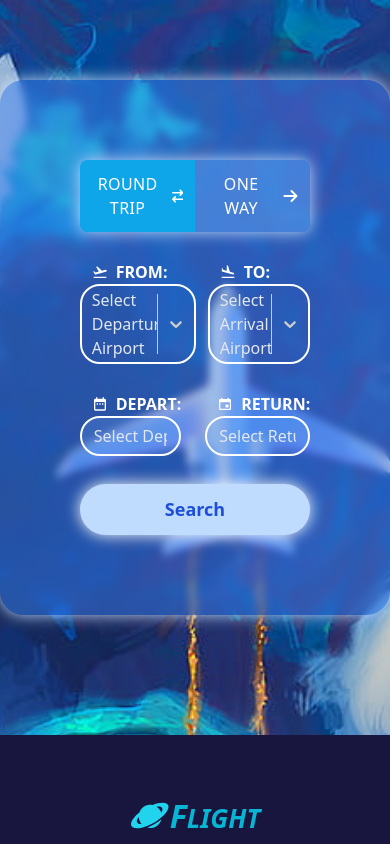
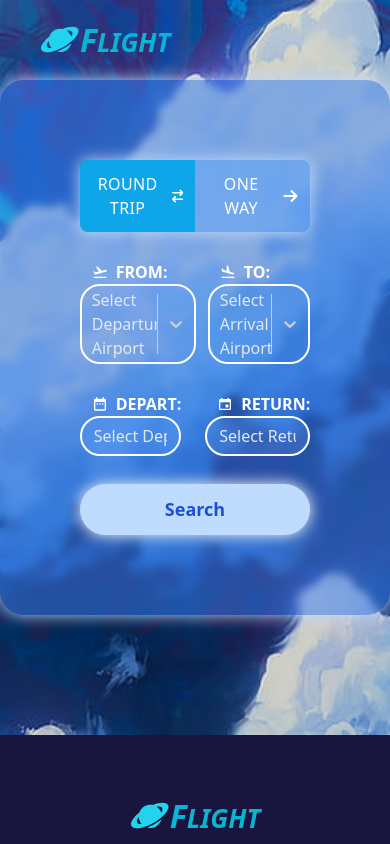
Before and after one commit to gokcetasci/flight-search-app, a React (Create React App) app: page / in a window 390 px wide. Shown: the top 844 px of the page. Built offline with nearby package versions, Linux system fonts and the light colour scheme.

Commit message:
added responsive and website!s logo, background image's location changed

```diff
--- a/src/components/Homepage.jsx
+++ b/src/components/Homepage.jsx
@@ -1,22 +1,28 @@
 import React from "react";
 import Search from "./Search";
-import img1 from "../images/img1.jpg"
+import img1 from "../images/img1.jpg";
 import Footer from "./Footer";
+import { GiRingedPlanet } from "react-icons/gi";
 
 function Homepage() {
   return (
-    <div  className="homepage-container items-center justify-center relative bg-blue-600 w-full h-screen"
-    style={{
-      backgroundImage: `url(${img1})`,
-      backgroundSize: "cover",
-      backgroundRepeat: "repeat-y", // Yatay eksende tekrarlama
-
-    }}>
-
-      <div className="flex items-center justify-center p-20 ">
+    <div className="homepage-container items-center justify-center relative w-full h-screen">
+      <div className="flex flex-row items-center justify-center absolute top-4 left-10">
+          <GiRingedPlanet className="w-10 h-10 fill-cyan-400" />
+          <span className="font-bold italic text-[#18163e] text-cyan-500 text-[32px]">
+            F<span className="text-[26px]">LIGHT</span>
+          </span>
+        </div>
+      <div
+        className="flex items-center justify-center p-20 "
+        style={{
+          backgroundImage: `url(${img1})`,
+          backgroundSize: "cover",
+        }}
+      >
         <Search />
       </div>
-      <Footer/>
+      <Footer />
     </div>
   );
 }
```
